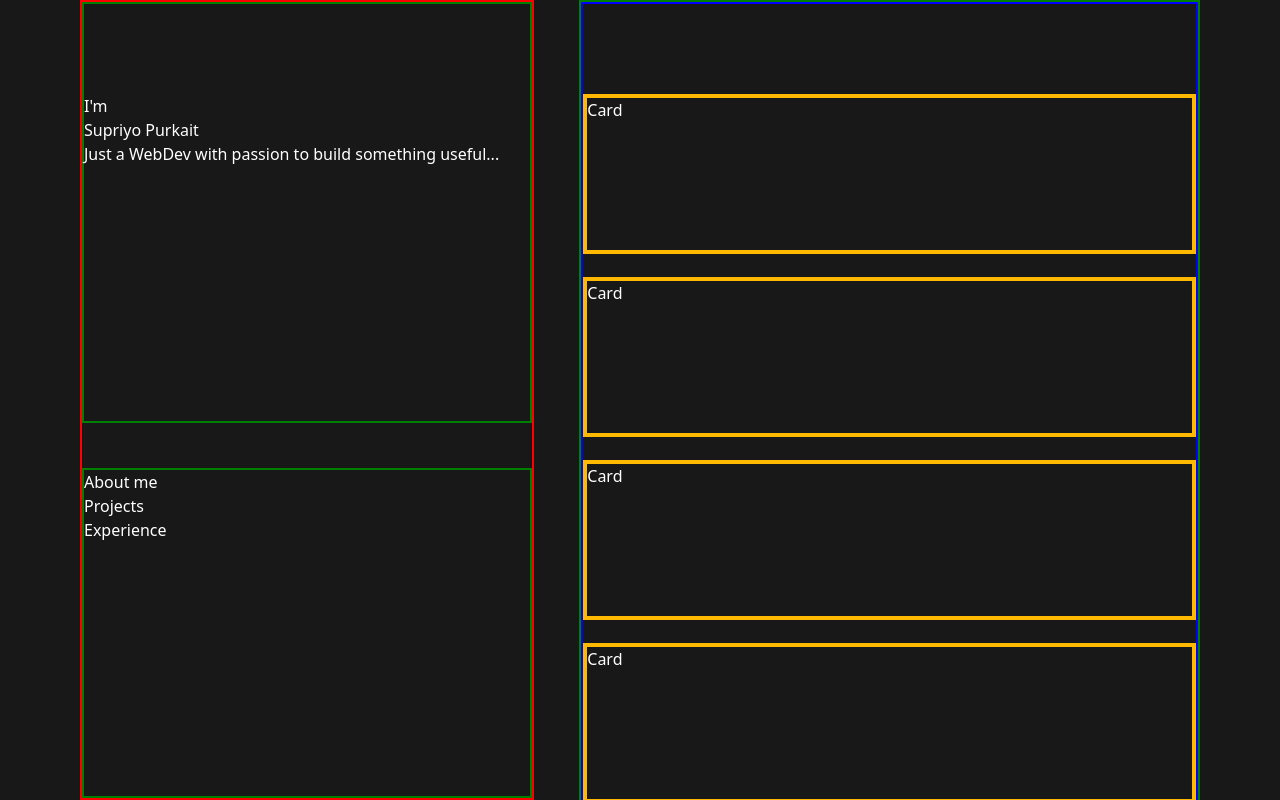
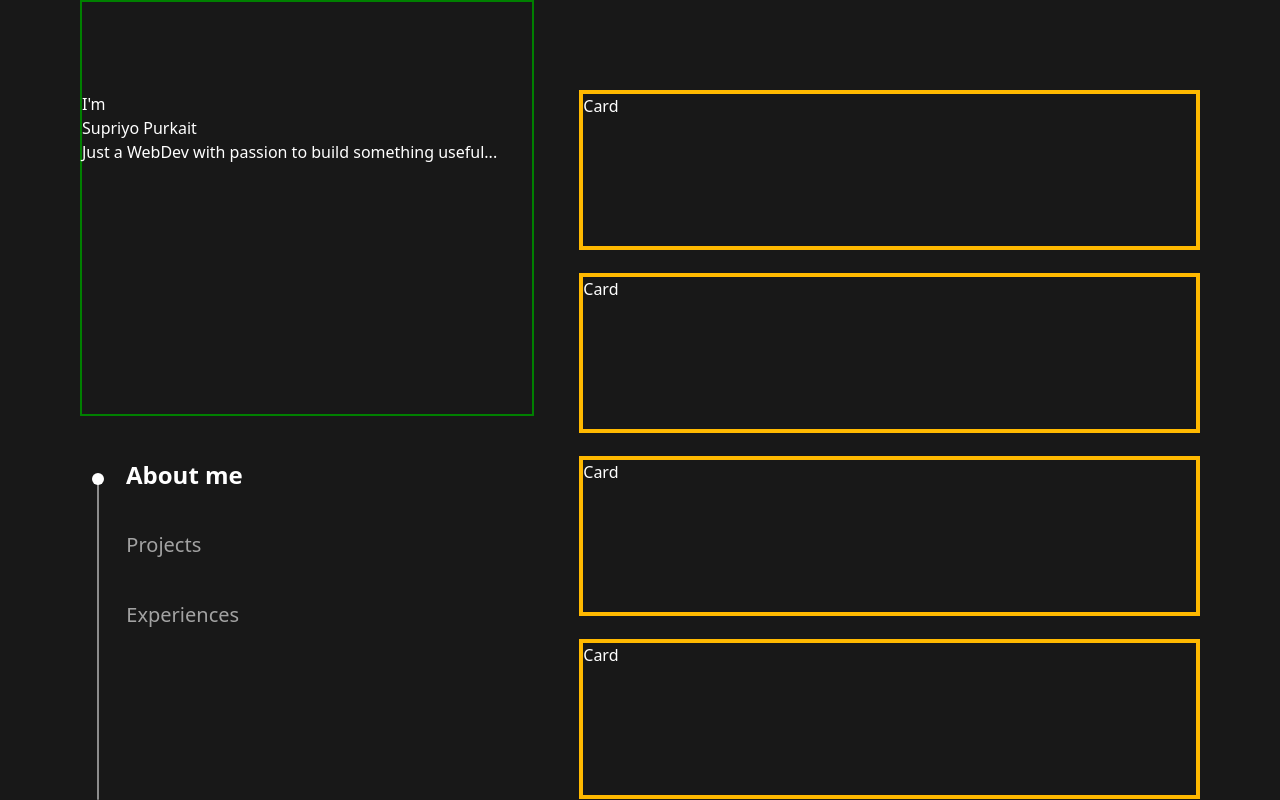
Before and after one commit to quantum2code/my-portfolio, a React (Vite) app: page / in a window 1280 px wide. Shown: the top 800 px of the page. Built offline with nearby package versions, Linux system fonts and the light colour scheme.

Commit message:
added working scroller and section modal with animation , no library used

```diff
--- a/src/App.jsx
+++ b/src/App.jsx
@@ -1,50 +1,132 @@
+import { useEffect, useRef, useState } from "react";
 import Card from "./components/Card";
+import Slider from "./components/Slider";
+
+const sections = ["About me", "Projects", "Experiences"];
+const socials = [
+  {
+    name: "Github",
+    logo: "",
+    link: "",
+  },
+];
 
 function App() {
+  const ref = useRef([]);
+  const scrollRef = useRef(null)
+  const [visibleSec, setVisibleSec] = useState(null);
+  let [scrollY, setScrollY] = useState(0);
+
+  useEffect(() => {
+    const observer = new IntersectionObserver(
+      (entries) => {
+        entries.forEach((entry) => {
+
+          if (entry.isIntersecting) {
+            const index = ref.current.indexOf(entry.target);
+            console.log("intersecting: ", sections[index]);
+            setVisibleSec(index);
+          }
+        });
+      },
+      {
+        root: null,
+        rootMargin: "0px",
+        threshold: 0.3
+      }
+    );
+    ref.current.forEach((section) => {
+      if (section) observer.observe(section);
+    });
+
+    return () => {
+      ref.current.forEach((section) => {
+        if (section) observer.unobserve(section);
+      });
+    };
+  }, []);
+
+  useEffect(() => {
+    const onScroll = () => {
+      const scrollTop = window.scrollY;
+      const docHeight = document.body.scrollHeight - window.innerHeight;
+      const progress = (scrollTop / docHeight) * 100;
+      // console.log(progress)
+      setScrollY(progress);
+      // console.log(scrollY)
+    };
+
+    window.addEventListener("scroll", onScroll);
+    return () => window.removeEventListener("scroll", onScroll);
+  }, [scrollY]);
 
   return (
     <>
       <div className="grid grid-cols-7 gap-[45px] h-fit max-w-[calc(100vw-10rem)] m-auto ">
-        <div
-          id="pin"
-          className="flex flex-wrap justify-start col-span-3 gap-[45px] h-screen sticky top-0 border-r"
-        >
+        <div className="flex flex-wrap justify-start col-span-3 gap-[45px] h-screen sticky top-0">
           <div className="pt-[90px] w-full border-g">
             <h1>I'm</h1>
             <h1>Supriyo Purkait</h1>
             <h2>Just a WebDev with passion to build something useful...</h2>
           </div>
-          <div className="w-full border-g">
-            <div id="secTitle1" className="">About me</div>
-            <div id="secTitle2">Projects</div>
-            <div>Experience</div>
+          <div className="w-full flex">
+            <Slider scrollY={scrollY}/>
+            <div className="">
+              <div className="w-full flex flex-col h-[50%] justify-between pl-[10px]">
+                {sections.map((sec, index) => (
+                  <h1
+                    key={index}
+                    className={`text-[20px] transition-transform origin-left duration-250 ease-in-out ${
+                      visibleSec === index
+                        ? "font-semibold scale-120 opacity-100"
+                        : "opacity-60 scale-100"
+                    }`}
+                  >
+                    {sec}
+                  </h1>
+                ))}
+              </div>
+              <div></div>
+            </div>
           </div>
         </div>
-        <div
-          id="active"
-          className="gap-1 col-start-4 col-span-4 flex flex-col h-fit border-g"
-        >
-          <div id="sec1" className="flex flex-col gap-[23px] pt-[90px] border-b">
+        <div className="gap-1 col-start-4 col-span-4 flex flex-col h-fit">
+          <div
+            id="sec1"
+            ref={(el) => (ref.current[0] = el)}
+            className="flex flex-col gap-[23px] pt-[90px]"
+          >
+            <Card />
+            <Card />
+            <Card />
             <Card />
             <Card />
             <Card />
             <Card />
             <Card />
           </div>
-          <div id="sec2" className="flex flex-col gap-[23px]">
+          <div
+            id="sec2"
+            ref={(el) => (ref.current[1] = el)}
+            className="flex flex-col gap-[23px] border-r"
+          >
             <Card />
             <Card />
             <Card />
             <Card />
             <Card />
-        </div>
-          <div id="sec3" className="flex flex-col gap-[23px]">
+          </div>
+          <div
+            id="sec3"
+            ref={(el) => (ref.current[2] = el)}
+            className="flex flex-col gap-[23px]"
+          >
             <Card />
             <Card />
             <Card />
             <Card />
             <Card />
-        </div>
+          </div>
         </div>
       </div>
     </>
--- /dev/null
+++ b/src/components/Slider.jsx
@@ -0,0 +1,18 @@
+import React from "react";
+
+function Slider({ scrollY }) {
+  return (
+    <div className="w-[8%] relative mt-[18px]">
+      <div className="h-[calc(50%-20px)] w-full relative top-0">
+        <div
+          className="absolute left-[50%] rounded-[100%] bg-white w-[12px] h-[12px] translate-[-50%] z-10"
+          style={{ top: `${scrollY}%` }}
+        ></div>
+      </div>
+
+      <div className="absolute top-0 left-[50%] translate-x-[-50%] h-full w-[2px] bg-white opacity-50 rounded-b-full"></div>
+    </div>
+  );
+}
+
+export default Slider;
--- a/src/index.css
+++ b/src/index.css
@@ -27,6 +27,13 @@ html{
   border: 2px solid orange;
 }
 
+::-webkit-scrollbar {
+  width: 1rem;
+  height: 100px;
+}
+::-webkit-scrollbar-track{
+  background: rgba(1, 1, 1, 0.011);
+}
 /* :root {
   font-family: system-ui, Avenir, Helvetica, Arial, sans-serif;
   line-height: 1.5;
```
